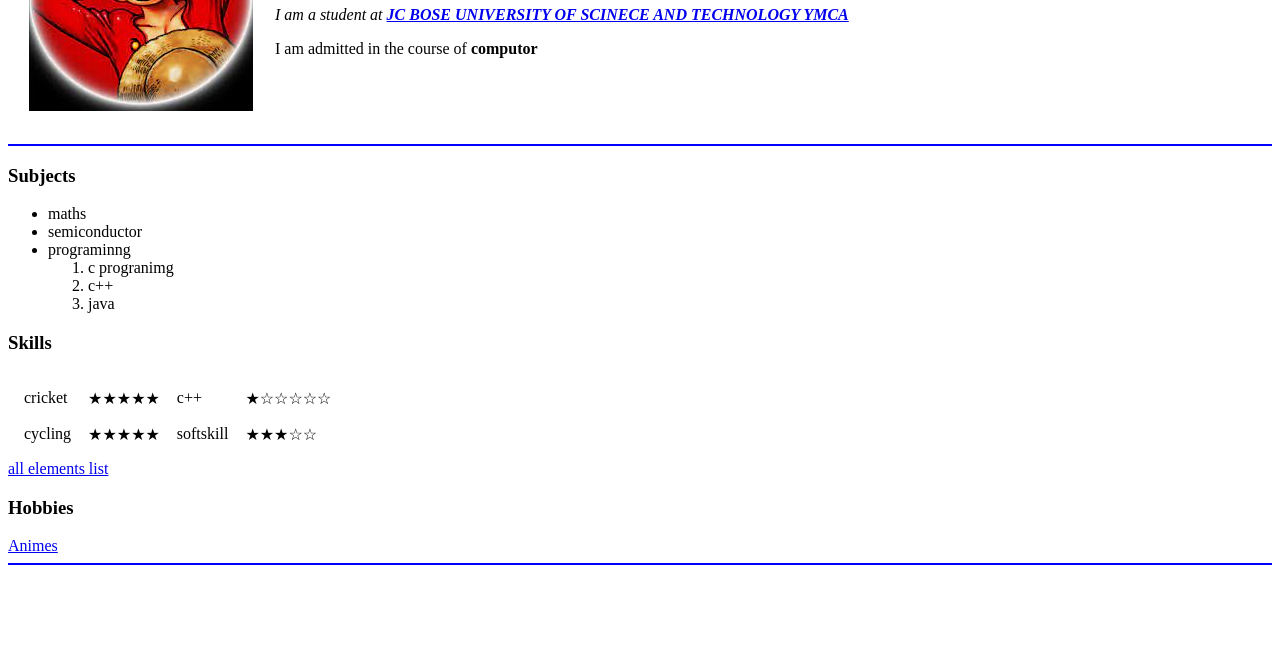
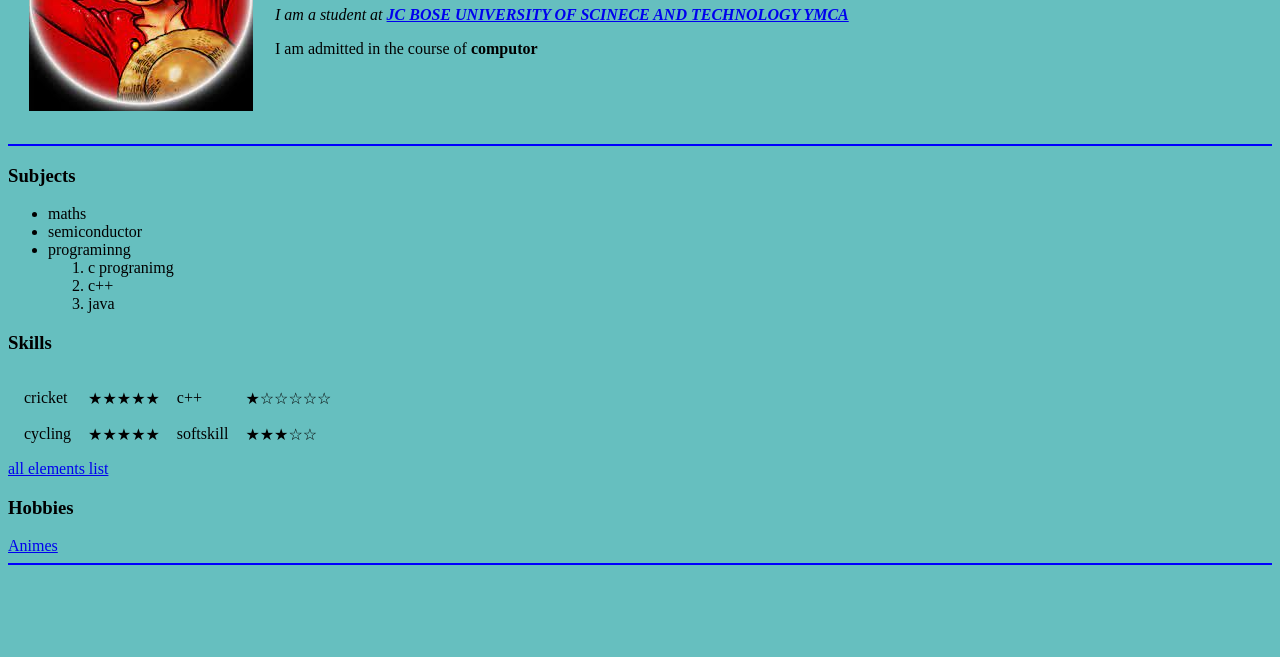
Before and after one commit to coseck/anime, a plain HTML site: page index.html in a window 1280 px wide. Shown: the part 143-800 px from the top of the page. Drawn offline with Linux system fonts and the light colour scheme.

Commit message:
Update index.html

```diff
--- a/index.html
+++ b/index.html
@@ -6,7 +6,7 @@
   <title>luffy</title>
 </head>
 
-<body style="background-color:light blue">
+<body style="background-color:#66BFBF">
   <table cellspacing=20>
     <tr>
       <td><img src="download.jpg" alt="luffy"></td>
```
